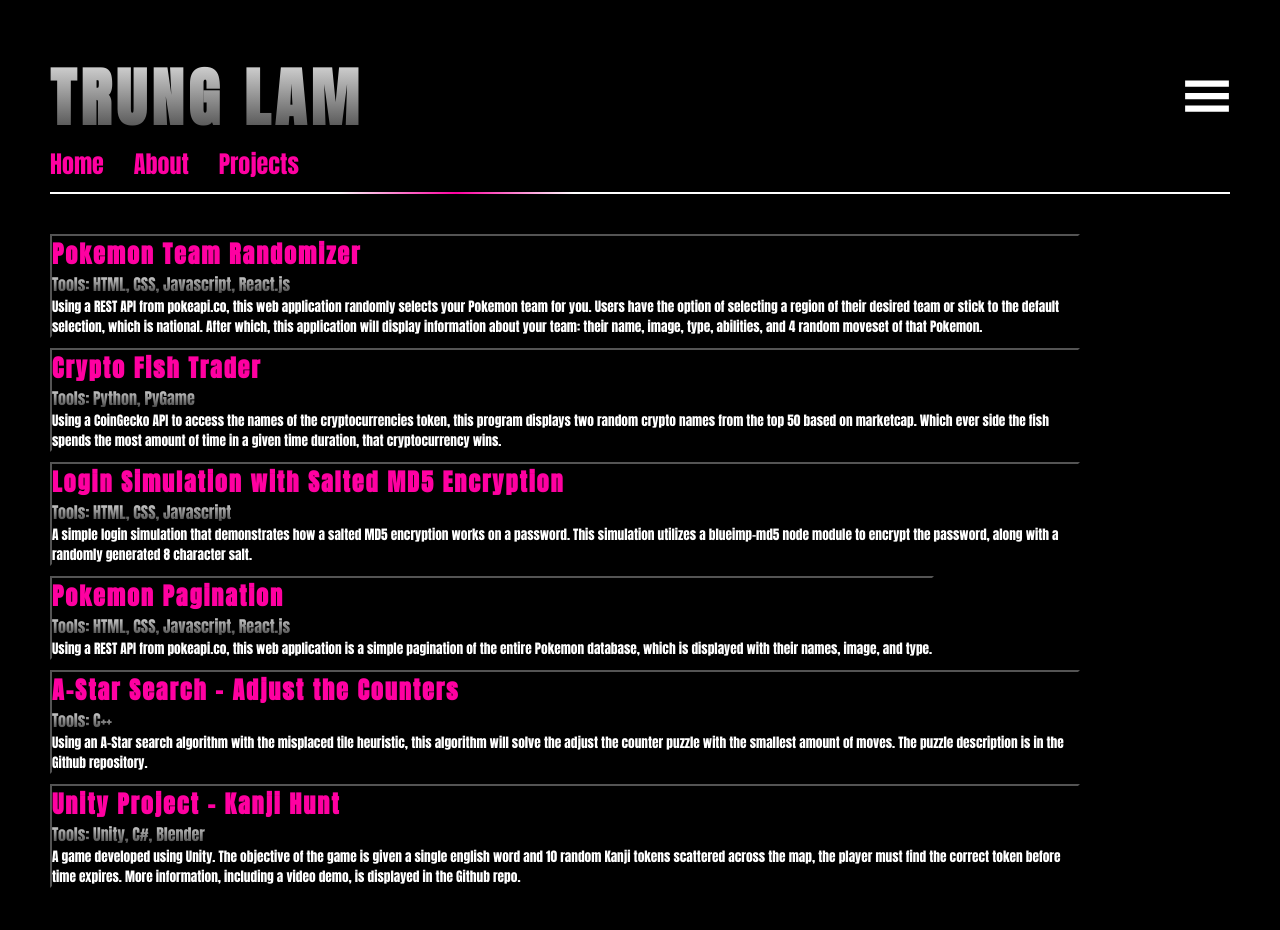
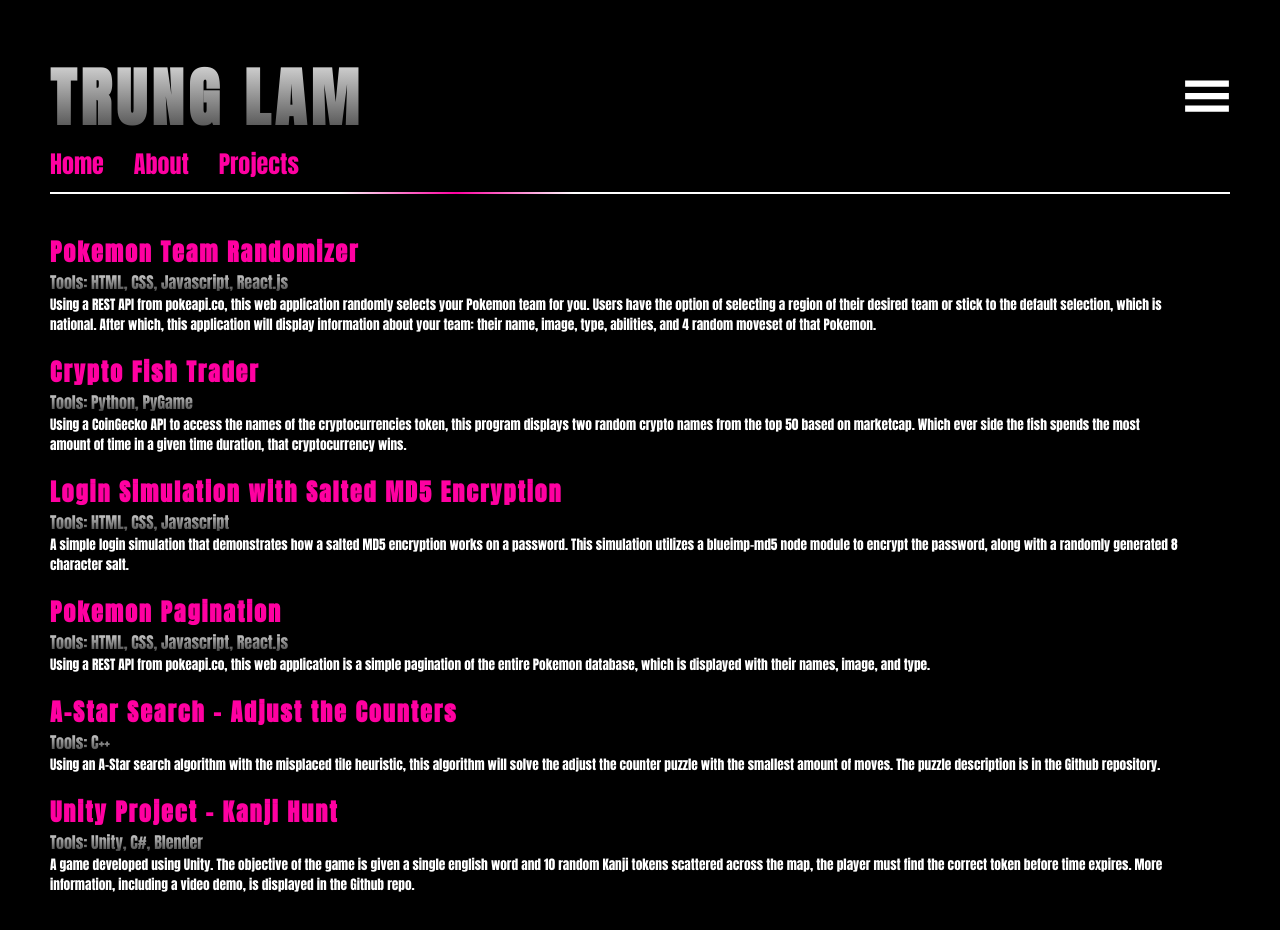
Before and after one commit to trunglam7/portfolio2.0, a React (Create React App) app: page /projects in a window 1280 px wide. Shown: the top 930 px of the page. Built offline with nearby package versions, Linux system fonts and the light colour scheme; the HTML template or start-up script is replaced by a standard one.

Commit message:
fix styling issues

```diff
--- a/src/pages/Home.css
+++ b/src/pages/Home.css
@@ -18,7 +18,7 @@
 
 .home-container{
     min-height: 70vh;
-    width: calc(100% - 150px);
+    width: calc(100% - 103px);
     display: flex;
     justify-content: center;
     align-items: center;
--- a/src/pages/Projects.css
+++ b/src/pages/Projects.css
@@ -42,14 +42,15 @@
 .project-section{
     position: relative;
     background-color: inherit;
-    max-width: calc(100% - 250px);
+    max-width: calc(100% - 150px);
     cursor: pointer;
     text-align: left;
-    margin-bottom: 10px;
+    margin-bottom: 20px;
     animation-name: slidingProject;
     animation-timing-function: linear;
     animation-duration: 1s;
     animation-fill-mode: backwards;
+    border-style: none;
 }
 
 .project-section h2{
```
